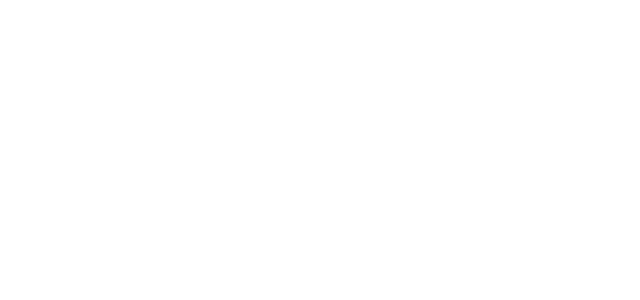
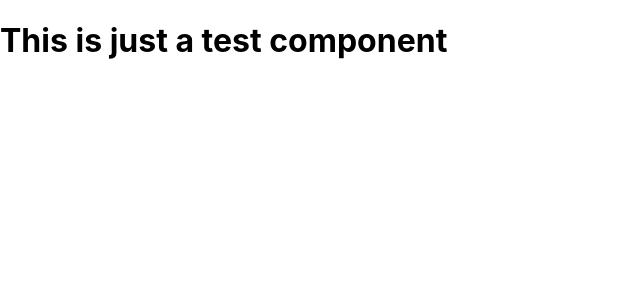
Before and after one commit to JormaByte/mobileProgramming, a React (Create React App) app in the folder assignment/: page / in a window 1280 px wide. Shown: the top 300 px of the page, without its empty margins (0-640 px from the left). Built offline with nearby package versions, Linux system fonts and the light colour scheme.

Commit message:
test component

```diff
--- a/assignment/src/App.js
+++ b/assignment/src/App.js
@@ -1,9 +1,10 @@
-
+import {TestComponent} from './components/TestComponent'
 
 function App() {
+
   return (
     <div>
-
+      <TestComponent/>
     </div>
   );
 }
--- /dev/null
+++ b/assignment/src/components/TestComponent.js
@@ -0,0 +1,5 @@
+export function TestComponent(){
+    return(
+        <h1>This is just a test component</h1>
+    )
+}
```
Also changed, not shown: assignment/src/logo.svg (added), 1 other file (tests, documents, lock files or other folders).
